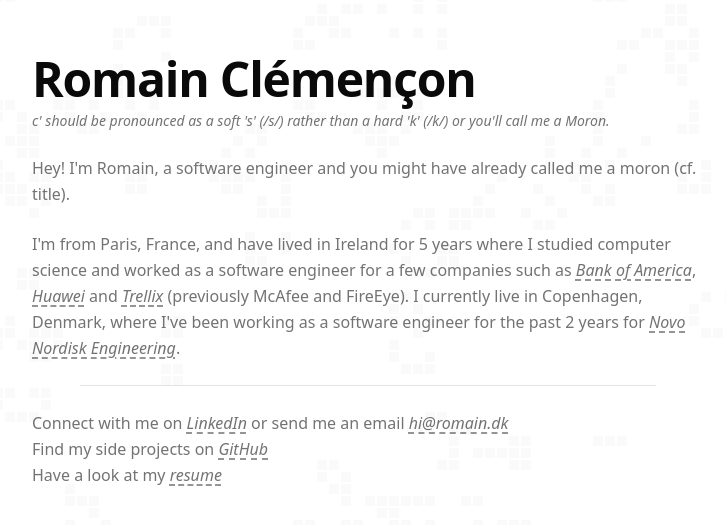
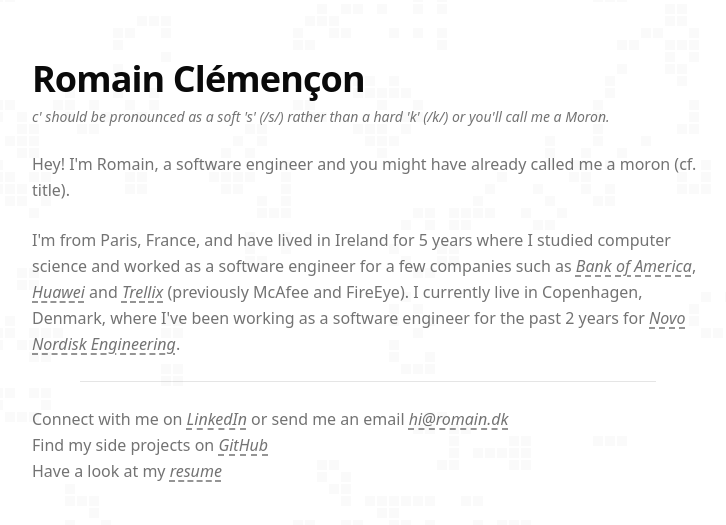
Before and after one commit to RomainClem/portfolio, a React (Vite) app: page / in a window 1280 px wide. Shown: the part 129-654 px from the top of the page, without its empty margins (272-998 px from the left). Built offline with nearby package versions, Linux system fonts and the light colour scheme.

Commit message:
Reduced name font a bit

```diff
--- a/src/components/sections/Hero.tsx
+++ b/src/components/sections/Hero.tsx
@@ -20,7 +20,7 @@
       <div className="max-w-2xl space-y-6">
         {/* Name & Title */}
         <div className="space-y-2">
-          <h1 className="text-3xl sm:text-4xl md:text-5xl font-bold tracking-tight">
+          <h1 className="text-3xl sm:text-4xl font-bold tracking-tight">
             {personalInfo.name}
           </h1>
           <p className="text-sm sm:text-s italic text-muted-foreground">
```
